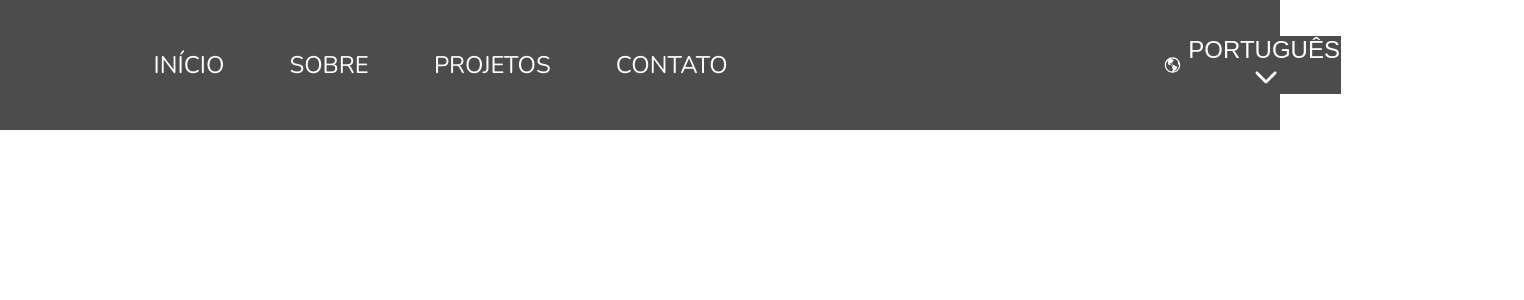
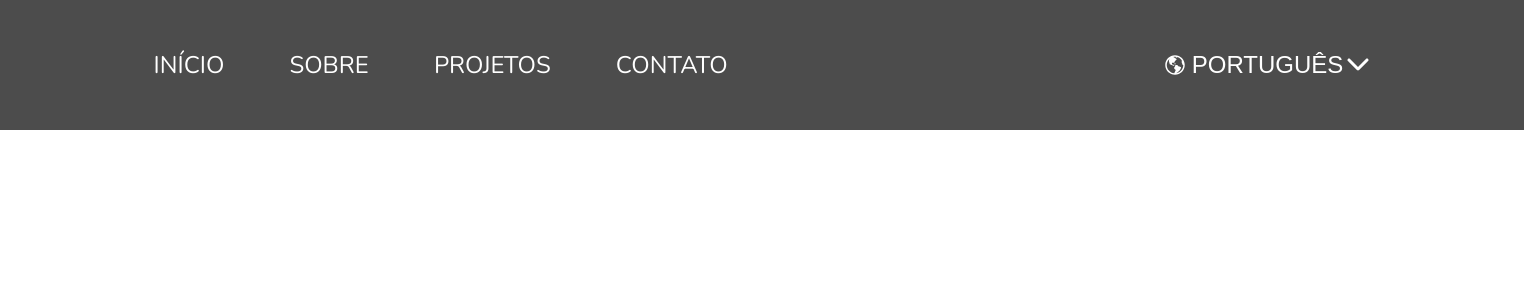
Before and after one commit to ViniciusNalaSantos/PersonalWebsite, a React (Create React App) app in the folder frontend/: page / in a window 1280 px wide. Shown: the top 300 px of the page, 1524 px wide, since content can reach past the window. Built offline with nearby package versions, Linux system fonts and the light colour scheme.

Commit message:
Banner full responsive done.

```diff
--- a/frontend/src/components/Banner/banner.css
+++ b/frontend/src/components/Banner/banner.css
@@ -14,9 +14,11 @@
     background-color: var(--color-main-dark-grey);
     color: var(--color-secondary-white);
     height: 8.125rem;
+    min-width: 100%;
     display: flex;
     font-size: 1.5rem;
     font-family: "Nunito", sans-serif;
+    width: 100%;
 }
 
 .banner-navigations {
@@ -25,25 +27,29 @@
     align-items: center;
     gap: 4.063rem;
     padding-left: 12%;
+    background-color: var(--color-main-dark-grey);
 }
 
 .banner-select-language {
     display: flex;
     align-items: center;
     flex-direction: row;
+    flex-wrap: nowrap;
     gap: 5px;
+    flex-flow: row;
+    padding-right: 12%;
     padding-left: 34%;
+    background-color: var(--color-main-dark-grey);
 }
 
 .banner-select-language-button {
     display: flex;
-}
-
-.banner-select-language-button-text {
     font-size: 1.5rem;
     background-color: var(--color-main-dark-grey);
     color: var(--color-secondary-white);
     border: 0px;
+    flex-wrap: nowrap;
+    background-color: var(--color-main-dark-grey);
 }
 
 .banner-select-language-button-chevron {
--- a/frontend/src/components/Banner/index.js
+++ b/frontend/src/components/Banner/index.js
@@ -3,6 +3,7 @@ import { FaChevronDown } from "react-icons/fa6";
 import './banner.css'
 
 function Banner() {
+
   return (
     <header className="banner">
         <nav className="banner-navigations">
@@ -12,13 +13,11 @@ function Banner() {
             <a>CONTATO</a>
         </nav>
         <div className="banner-select-language">
-          <LiaGlobeAmericasSolid size={'22'} />
-          <div className="banner-select-language-button">
-            <button className="banner-select-language-button-text">
-              PORTUGUÊS
-              <FaChevronDown className="banner-select-language-button-chevron" />
-            </button>
-          </div>
+          <LiaGlobeAmericasSolid size={'24'} />
+          <button className="banner-select-language-button">
+            PORTUGUÊS
+            <FaChevronDown className="banner-select-language-button-chevron" />
+          </button>
         </div>
     </header>
   )
```
Also changed, not shown: 1 other file (tests, documents, lock files or other folders).
